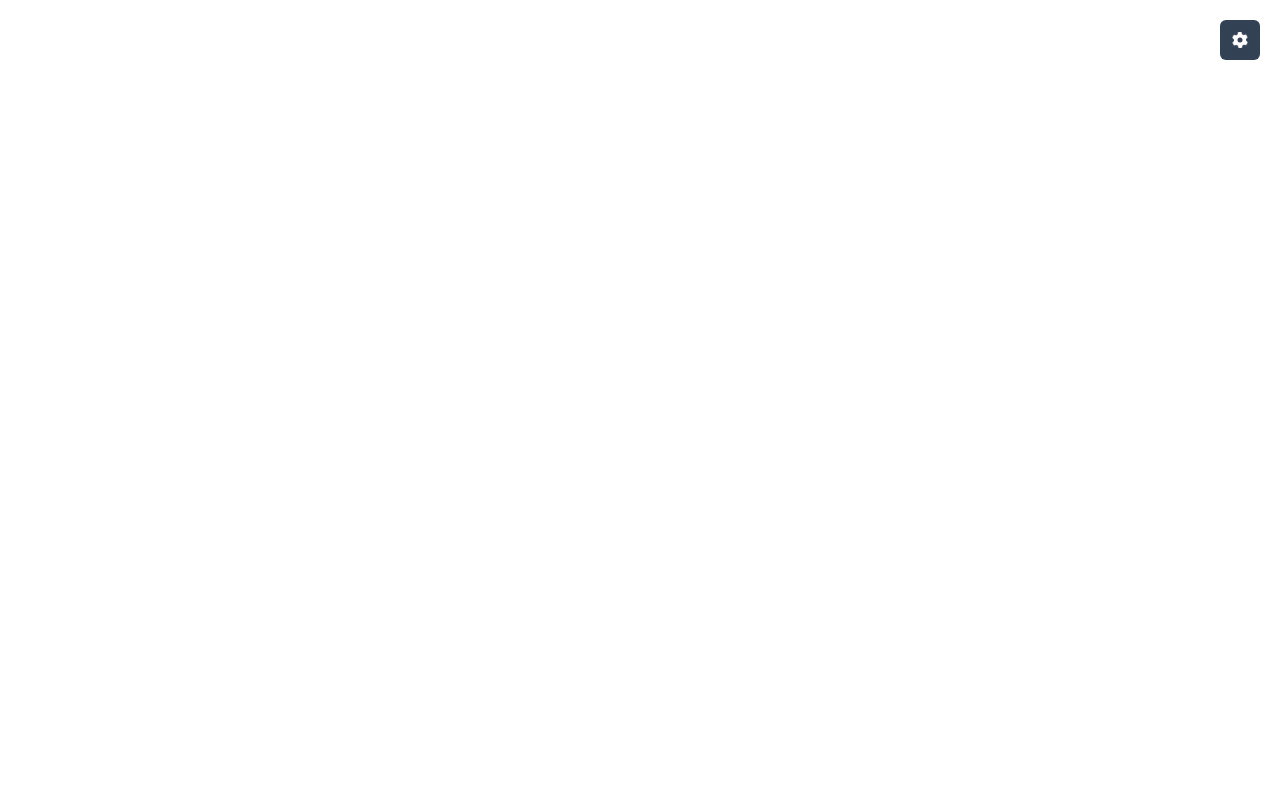
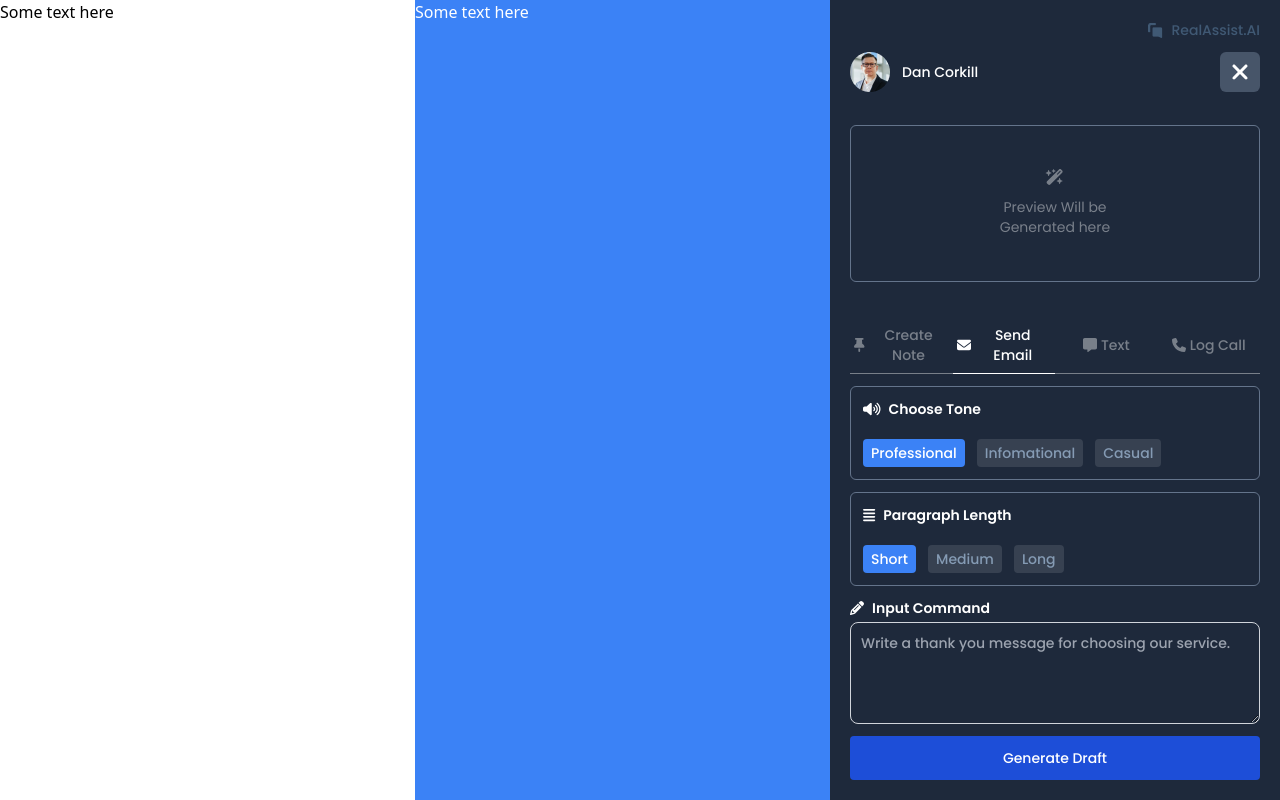
Before and after one commit to Araby99/real-assist-ai, a React (Create React App) app: page / in a window 1280 px wide. Built offline with nearby package versions, Linux system fonts and the light colour scheme.

Commit message:
add animation

```diff
--- a/public/index.html
+++ b/public/index.html
@@ -11,6 +11,10 @@
 </head>
 
 <body>
+    <div class="w-full h-screen flex">
+        <div class="w-full">Some text here</div>
+        <div class="w-full bg-blue-500 text-white">Some text here</div>
+    </div>
     <div id="root"></div>
 </body>
 
--- a/src/App.css
+++ b/src/App.css
@@ -14,8 +14,51 @@
     font-family: PoppinsSemiBold;
     src: url(../public/fonts/Poppins-SemiBold.ttf);
 }
+body {
+    display: flex;
+    overflow-x: hidden;
+}
 .extenstion-container {
     font-family: PoppinsMedium;
+    transition: .8s;
+}
+
+.width-500 {
+    width: 500px;
+}
+.closed {
+    margin-right: -500px;
+    width: 0;
+}
+.opened {
+    margin: 0;
+}
+@media (max-width: 1400px) {
+    .width-500 {
+        width: 450px;
+    }
+    .closed {
+        margin-right: -450px;
+        width: 0;
+    }
+}
+@media (max-width: 1200px) {
+    .width-500 {
+        width: 400px;
+    }
+    .closed {
+        margin-right: -400px;
+        width: 0;
+    }
+}
+@media (max-width: 800px) {
+    .width-500 {
+        width: 350px;
+    }
+    .closed {
+        margin-right: -350px;
+        width: 0;
+    }
 }
 
 .text-405974 {
--- a/src/App.js
+++ b/src/App.js
@@ -9,19 +9,44 @@ import { FontAwesomeIcon } from '@fortawesome/react-fontawesome';
 import { faGear } from '@fortawesome/free-solid-svg-icons';
 
 const App = () => {
-    const [close, setClose] = useState(true);
+    const [close, setClose] = useState(false);
     const [preview, setPreview] = useState(false);
     const [typeActive, setTypeActive] = useState("email");
     const [toneActive, setToneActive] = useState("professional");
     const [lengthActive, setLengthActive] = useState("short");
+    /**
+     * useEffect(() => {
+        if (close) {
+            container.current.style.transform = "scaleX(0)";
+            setTimeout(() => {
+                container.current.style.display = "none"
+            }, 500);
+        } else {
+            container.current.style.display = "flex";
+            setTimeout(() => {
+                container.current.style.transform = "scaleX(1)";
+            }, 50);
+        }
+    }, [close])
+     */
     return (
-        close ? (
-            <div className="z-50 fixed right-5 top-5 h-10 w-10 bg-slate-700 rounded-md flex justify-center items-center text-white cursor-pointer" onClick={() => setClose(false)}>
-                <FontAwesomeIcon icon={faGear} className='setting-gear' />
-            </div>
-        ) : (
-            <div className="z-50 h-screen w-full bg-slate-800 bg-opacity-25 fixed top-0">
-                <div className="extenstion-container flex flex-col justify-between gap-3 absolute p-5 right-0 bg-slate-800 h-screen w-2/5 lg:w-2/5 xl:w-2/6 2xl:w-1/4">
+        <>
+            {close && (
+                // <div className="z-50 fixed right-5 top-5 h-10 w-10 bg-slate-700 rounded-md flex justify-center items-center text-white cursor-pointer" onClick={() => setClose(false)}>
+                //     <FontAwesomeIcon icon={faGear} className='setting-gear' />
+                // </div>
+
+                <div className="z-50 fixed right-5 top-1/2 transform -translate-y-1/2 h-10 w-10 bg-slate-700 rounded-md flex justify-center items-center text-white cursor-pointer" onClick={() => setClose(false)}>
+                    <FontAwesomeIcon icon={faGear} className='setting-gear' />
+
+                    {/* <img src="./logo.png" alt="RealAssist.AI" /> */}
+                </div>
+            )}
+            {
+                //  <div className="z-50 h-screen w-full bg-slate-800 bg-opacity-25 fixed top-0"> ${close ? "scale-x-0" : ""}
+            }
+            <div className="sticky top-0 right-0">
+                <div className={`extenstion-container flex flex-col justify-between gap-3 right-0 bg-slate-800 h-screen width-500 ${close ? "closed p-0 overflow-hidden" : "opened p-5"}`}>
                     <Name />
                     <User setClose={setClose} />
                     <Preview preview={preview} />
@@ -29,7 +54,7 @@ const App = () => {
                     <Generate setPreview={setPreview} typeActive={typeActive} toneActive={toneActive} lengthActive={lengthActive} />
                 </div>
             </div>
-        )
+        </>
     );
 }
 
--- a/src/components/Email.js
+++ b/src/components/Email.js
@@ -4,7 +4,7 @@ import { FontAwesomeIcon } from "@fortawesome/react-fontawesome"
 const Email = ({ toneActive, setToneActive, lengthActive, setLengthActive }) => {
     return (
         <div className="flex flex-col gap-3">
-            <div className="p-7 border border-slate-500 rounded-md flex flex-col gap-5">
+            <div className="p-3 border border-slate-500 rounded-md flex flex-col gap-5">
                 <p className="font-semi-bold text-white flex gap-2 items-center text-sm">
                     <FontAwesomeIcon icon={faVolumeHigh} />
                     Choose Tone
@@ -21,7 +21,7 @@ const Email = ({ toneActive, setToneActive, lengthActive, setLengthActive }) =>
                     </button>
                 </div>
             </div>
-            <div className="p-7 border border-slate-500 rounded-md flex flex-col gap-5">
+            <div className="p-3 border border-slate-500 rounded-md flex flex-col gap-5">
                 <p className="font-semi-bold text-white flex gap-2 items-center text-sm">
                     <FontAwesomeIcon icon={faAlignJustify} />
                     Paragraph Length
--- a/src/components/Types.js
+++ b/src/components/Types.js
@@ -7,19 +7,19 @@ const Types = ({ typeActive, setTypeActive, toneActive, setToneActive, lengthAct
     return (
         <>
             <div className="flex m-auto w-full">
-                <button className={`px-1 flex justify-center text-sm items-center gap-1 text-white py-2 border-b-2 border-white w-full ${typeActive === "note" ? "opacity-100" : "opacity-40"}`} onClick={() => setTypeActive("note")}>
+                <button className={`px-1 flex justify-center text-sm items-center gap-1 text-white py-2 border-b border-white w-full ${typeActive === "note" ? "opacity-100" : "opacity-40"}`} onClick={() => setTypeActive("note")}>
                     <FontAwesomeIcon icon={faThumbtack} />
                     Create Note
                 </button>
-                <button className={`px-1 flex justify-center text-sm items-center gap-1 text-white py-2 border-b-2 border-white w-full ${typeActive === "email" ? "opacity-100" : "opacity-40"}`} onClick={() => setTypeActive("email")}>
+                <button className={`px-1 flex justify-center text-sm items-center gap-1 text-white py-2 border-b border-white w-full ${typeActive === "email" ? "opacity-100" : "opacity-40"}`} onClick={() => setTypeActive("email")}>
                     <FontAwesomeIcon icon={faEnvelope} />
                     Send Email
                 </button>
-                <button className={`px-1 flex justify-center text-sm items-center gap-1 text-white py-2 border-b-2 border-white w-full ${typeActive === "text" ? "opacity-100" : "opacity-40"}`} onClick={() => setTypeActive("text")}>
+                <button className={`px-1 flex justify-center text-sm items-center gap-1 text-white py-2 border-b border-white w-full ${typeActive === "text" ? "opacity-100" : "opacity-40"}`} onClick={() => setTypeActive("text")}>
                     <FontAwesomeIcon icon={faMessage} />
                     Text
                 </button>
-                <button className={`px-1 flex justify-center text-sm items-center gap-1 text-white py-2 border-b-2 border-white w-full ${typeActive === "call" ? "opacity-100" : "opacity-40"}`} onClick={() => setTypeActive("call")}>
+                <button className={`px-1 flex justify-center text-sm items-center gap-1 text-white py-2 border-b border-white w-full ${typeActive === "call" ? "opacity-100" : "opacity-40"}`} onClick={() => setTypeActive("call")}>
                     <FontAwesomeIcon icon={faPhone} />
                     Log Call
                 </button>
--- a/src/index.js
+++ b/src/index.js
@@ -1,8 +1,23 @@
 import React from 'react';
 import ReactDOM from 'react-dom/client';
 import App from './App';
+/*
+padding
+not overlay
+take in the right
+*/
 
-const root = ReactDOM.createRoot(document.getElementById('root'));
+const appContainer = document.createElement('div')
+//document.body.style.display = "flex";
+//appContainer.style.width = "100vw";
+//appContainer.classList.add("w-2/5","lg:w-2/5","xl:w-2/6","2xl:w-1/4")
+document.body.appendChild(appContainer)
+if (!appContainer) {
+    throw new Error("Can not find AppContainer");
+}
+
+// const root = ReactDOM.createRoot(document.getElementById('root'));
+const root = ReactDOM.createRoot(appContainer);
 root.render(
     <React.StrictMode>
         <App />
```
